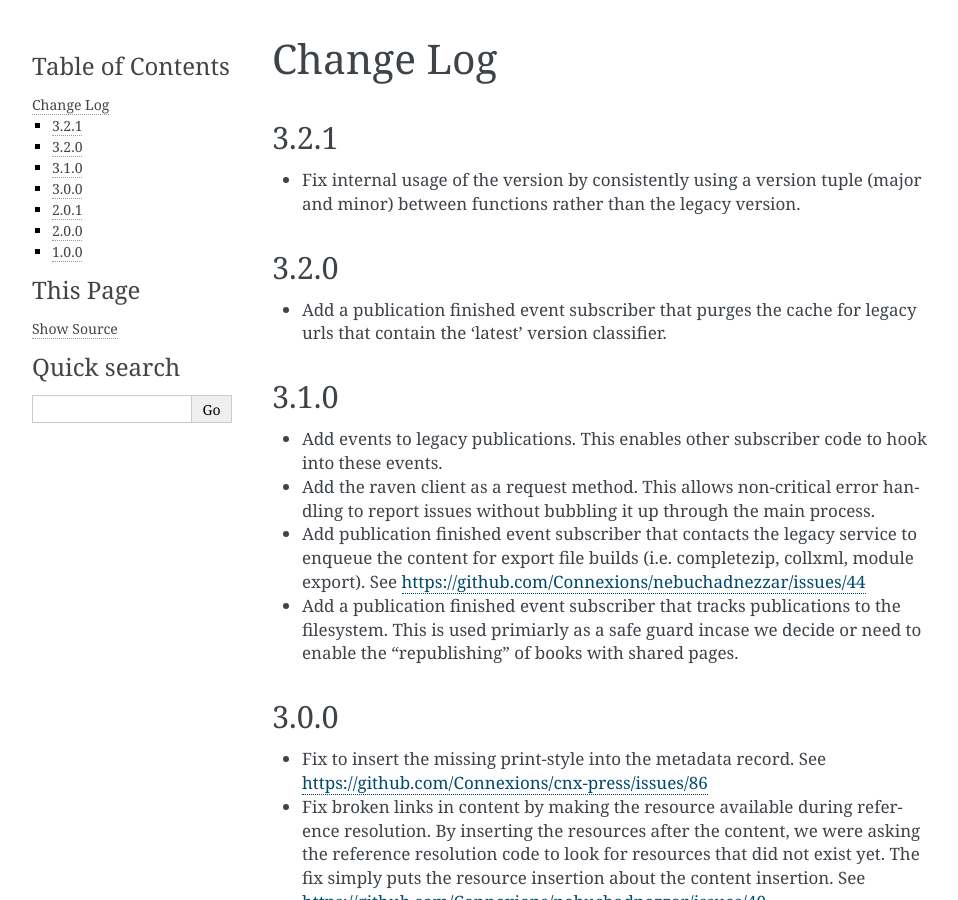
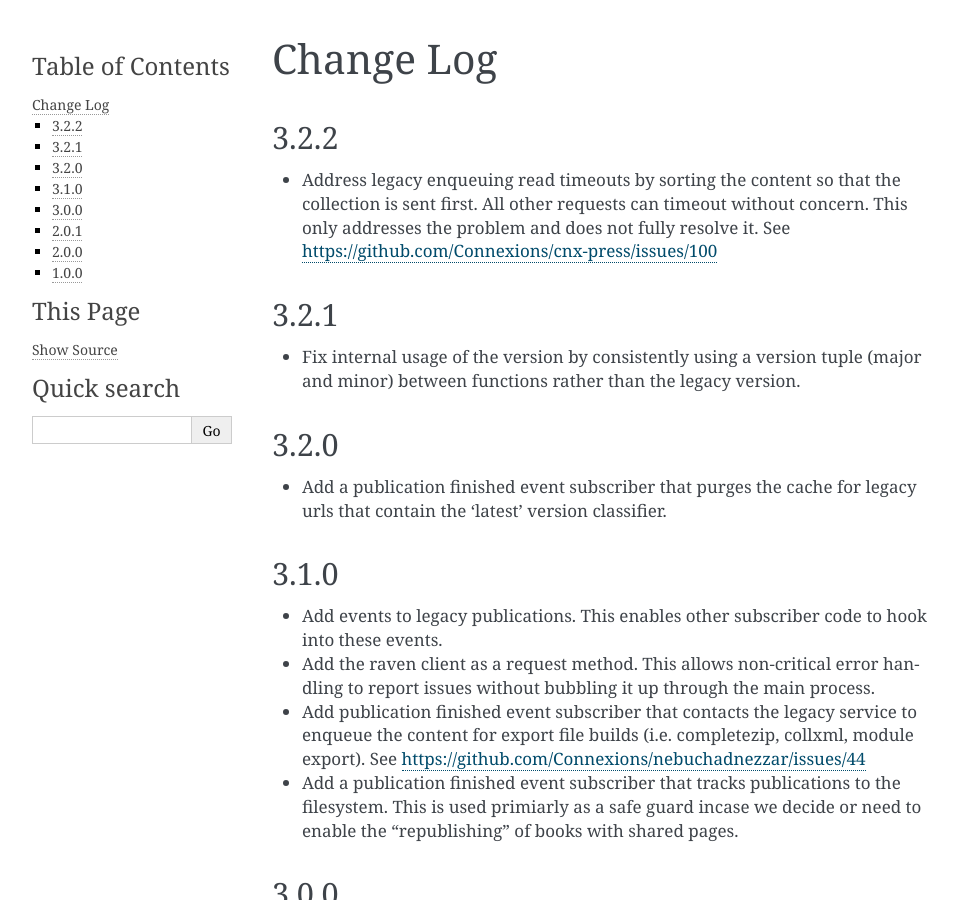
Before and after one commit to openstax/cnx-press, a Sphinx documentation site: the page built from docs/source/changes.rst, in a window 1280 px wide and 900 px high. Shown: the whole window, without its empty margins (148-1106 px from the left). Built offline with Sphinx 7.4.7, drawn with Linux system fonts in a browser that asks for light colours.

Commit message:
Address legacy enqueuing read timeouts by sorting the content ids
Address legacy enqueuing read timeouts by sorting the content so that
the collection is sent first. All other requests can timeout
without concern. This only addresses the problem and does not fully
resolve it.

```diff
--- a/docs/source/changes.rst
+++ b/docs/source/changes.rst
@@ -1,6 +1,15 @@
 ==========
 Change Log
 ==========
+
+3.2.2
+-----
+
+- Address legacy enqueuing read timeouts by sorting the content so that
+  the collection is sent first. All other requests can timeout
+  without concern. This only addresses the problem and does not fully
+  resolve it.
+  See https://github.com/Connexions/cnx-press/issues/100
 
 3.2.1
 -----
```
Also changed, not shown: 2 other files.
